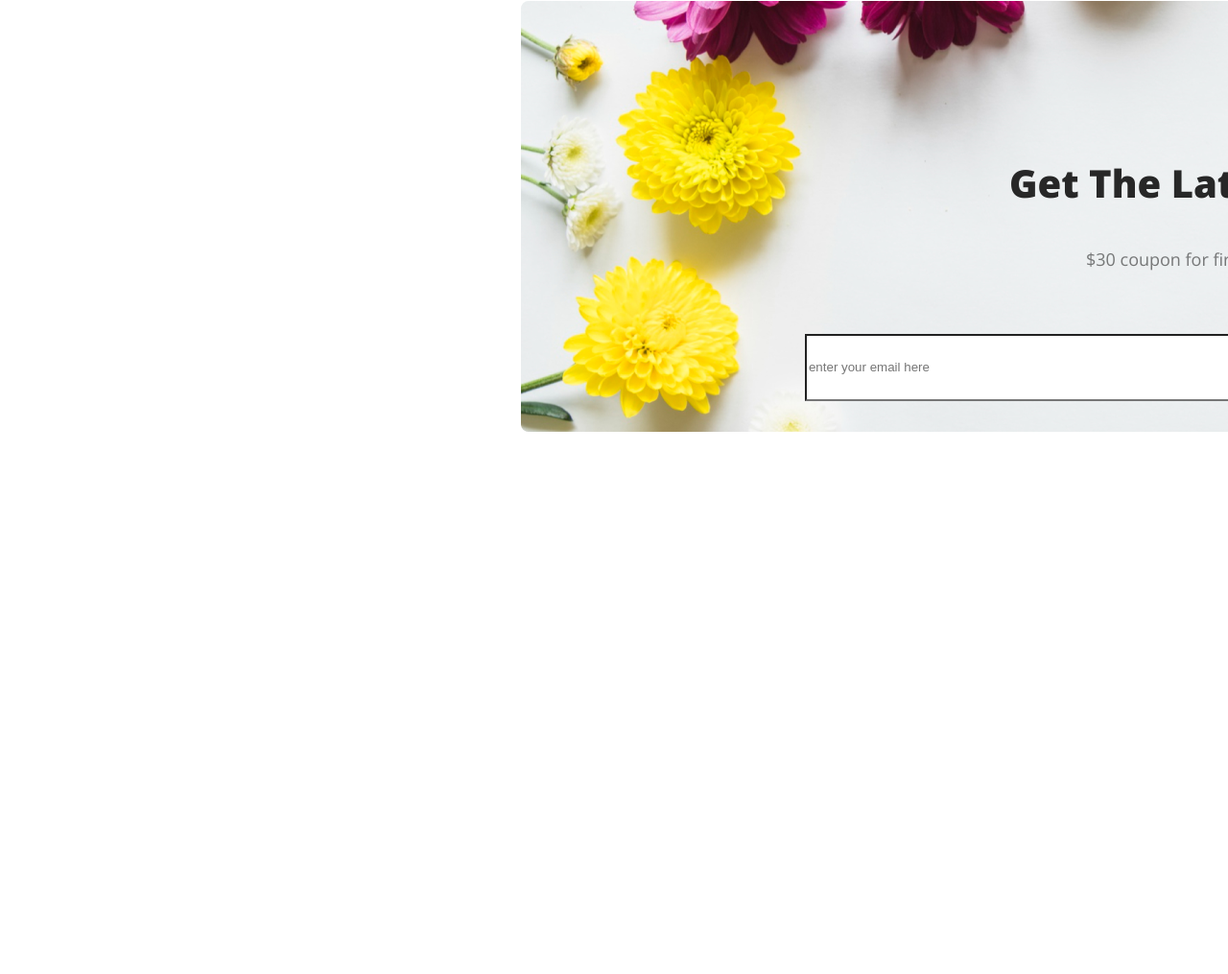
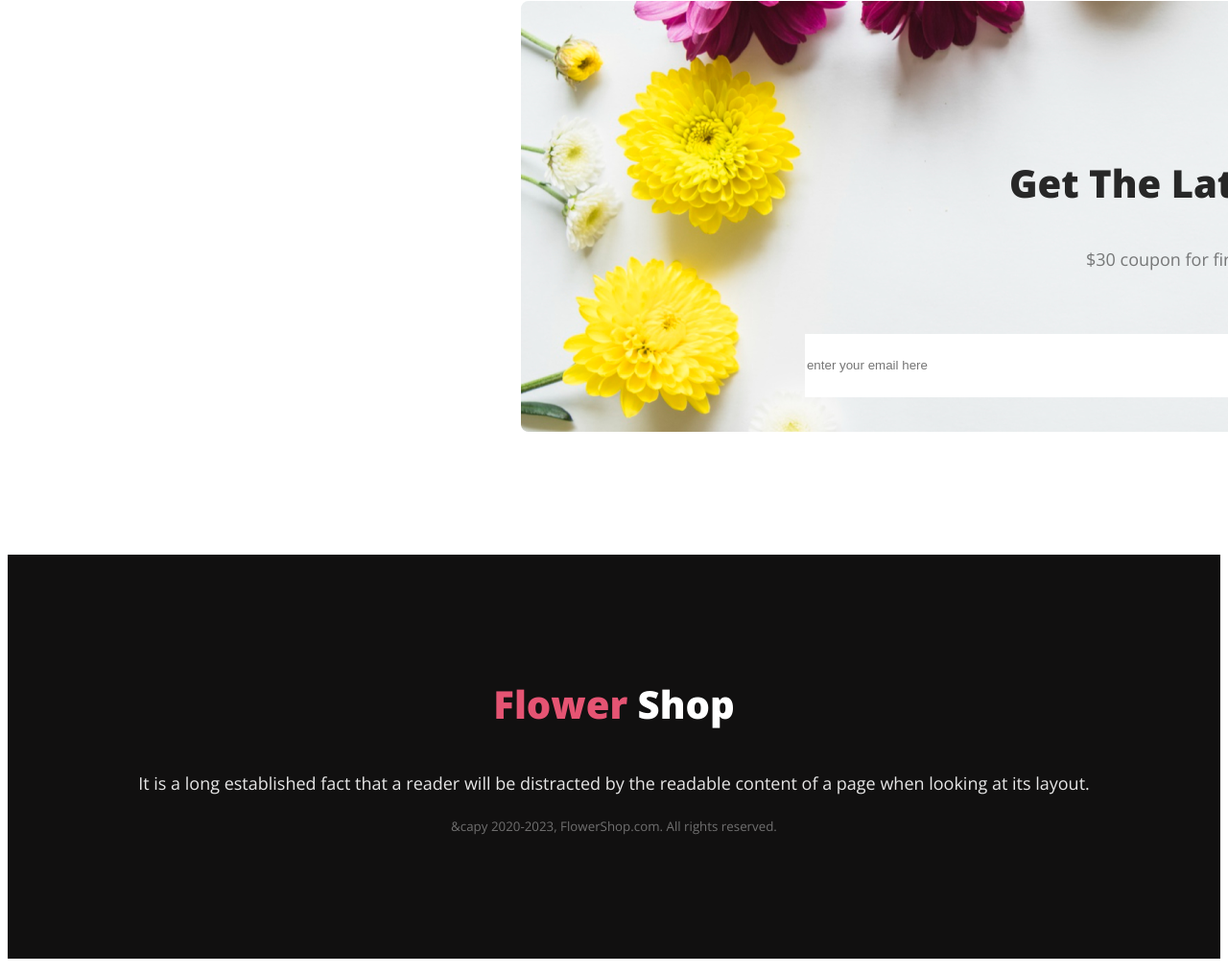
Before and after one commit to aladdincoder/flower-website, a plain HTML site: page index.html in a window 1280 px wide. Shown: the part 6301-7316 px from the top of the page at 96% size. Before the commit the page ends 6879 px from the top, so only its background shows below. Drawn offline with nearby package versions, Linux system fonts and the light colour scheme.

Commit message:
flower website done

```diff
--- a/index.html
+++ b/index.html
@@ -100,6 +100,12 @@
 
     </main>
     <footer>
+        <div class="flower-shop">
+            <h3 class="last-h"> <span class="off">Flower</span> Shop </h3>
+            <p class="last-p">It is a long established fact that a reader will be distracted by the readable content of a page when looking at its layout.</p>
+
+            <p class="copy"><small>&capy 2020-2023, FlowerShop.com. All rights reserved. </small></p>
+        </div>
 
     </footer>
 </body>
--- a/styles/flowers.css
+++ b/styles/flowers.css
@@ -176,22 +176,25 @@ body {
 .bg-p {
     color: rgba(39, 39, 39, 0.60);
     font-size: 18px;
-    font-weight: 400;;
+    font-weight: 400;
+    ;
     padding: 0px 580px 48px 580px;
 }
 
-.search-bar input{
+.search-bar input {
     display: inline;
 }
-.email-text{
+
+.email-text {
     background: #FFF;
     width: 700px;
     height: 64px;
     margin: 0px 0px 121px 287px;
     color: rgba(39, 39, 39, 0.60);
-    border: 0px;
+    border: 0px;
 }
-.btn-submit{
+
+.btn-submit {
     border-radius: 8px;
     background: #E55473;
     border: 0;
@@ -201,3 +204,32 @@ body {
     padding: 15px 30px;
     margin-left: 0px;
 }
+
+/* footer style */
+.flower-shop {
+    text-align: center;
+    background: #111010;
+
+}
+.last-h{
+    color: #FFFFFF;
+    font-size: 40px;
+    font-weight: 800;
+    padding-top: 128px;
+    padding-bottom: 0px;
+
+}
+.last-p{
+    color: #FFFFFFE5;
+    font-size: 18px;
+    font-weight: 400;
+    line-height: 30px;
+    padding-top: 0px;
+}
+.copy{
+    color: rgba(255, 255, 255, 0.40);
+    font-size: 16px;
+    font-weight: 400;
+    padding-bottom: 128px;
+
+}
```
